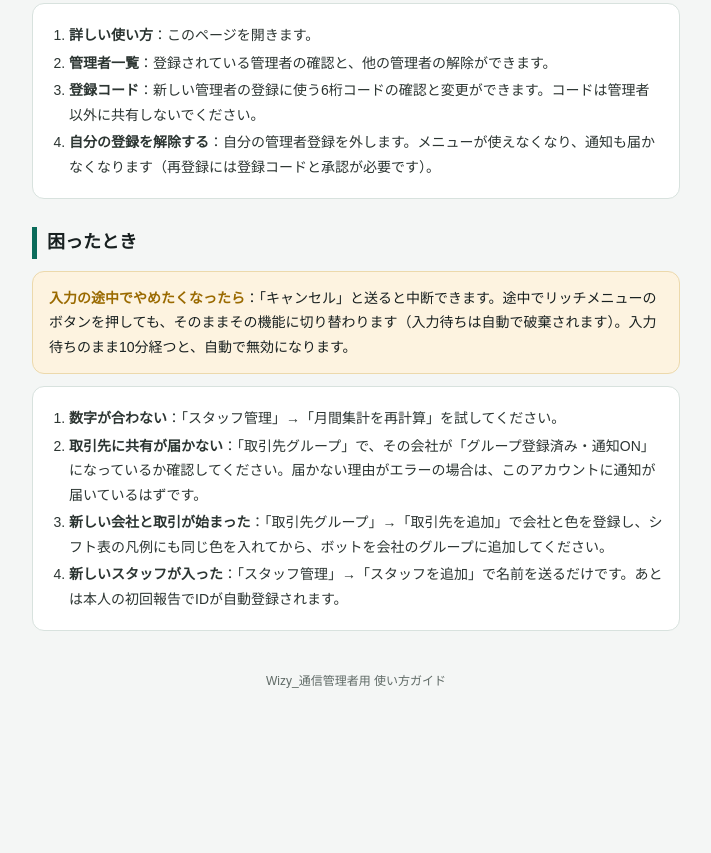
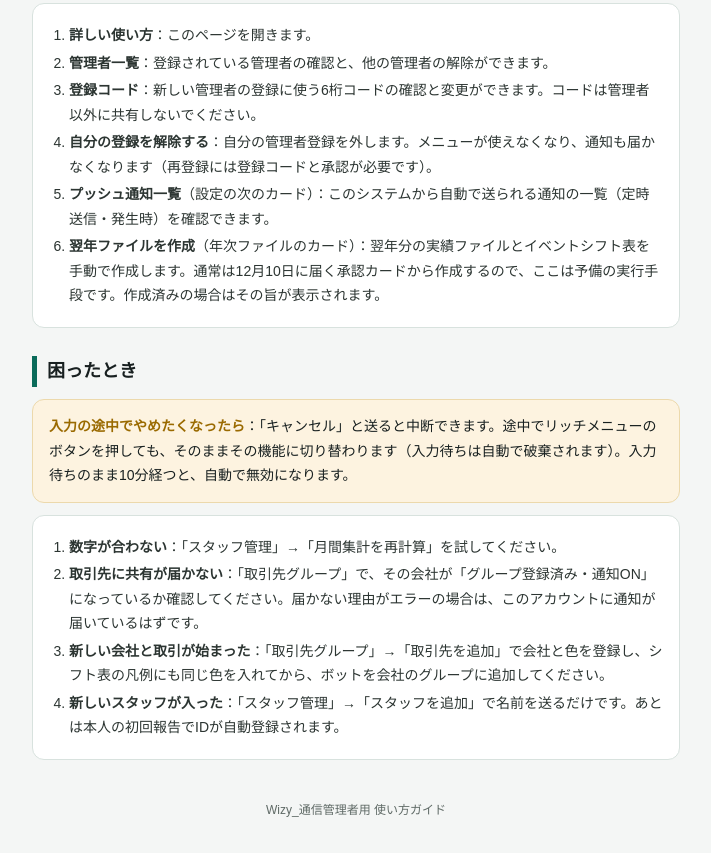
Before and after one commit to wizy-co/tuushin-admin, a plain HTML site: page help.html in a window 1280 px wide. Shown: the part 4786-5639 px from the top of the page, without its empty margins (284-995 px from the left). Before the commit the page ends 5510 px from the top, so only its background shows below. Drawn offline with Linux system fonts and the light colour scheme.

Commit message:
help: 年次ファイルの手動作成とプッシュ通知一覧を設定の説明に追加

```diff
--- a/help.html
+++ b/help.html
@@ -233,6 +233,8 @@ footer { text-align:center; color:var(--sub); font-size:12px; padding:24px 16px
     <li><b>管理者一覧</b>：登録されている管理者の確認と、他の管理者の解除ができます。</li>
     <li><b>登録コード</b>：新しい管理者の登録に使う6桁コードの確認と変更ができます。コードは管理者以外に共有しないでください。</li>
     <li><b>自分の登録を解除する</b>：自分の管理者登録を外します。メニューが使えなくなり、通知も届かなくなります（再登録には登録コードと承認が必要です）。</li>
+    <li><b>プッシュ通知一覧</b>（設定の次のカード）：このシステムから自動で送られる通知の一覧（定時送信・発生時）を確認できます。</li>
+    <li><b>翌年ファイルを作成</b>（年次ファイルのカード）：翌年分の実績ファイルとイベントシフト表を手動で作成します。通常は12月10日に届く承認カードから作成するので、ここは予備の実行手段です。作成済みの場合はその旨が表示されます。</li>
   </ol>
 </div>
 
```
